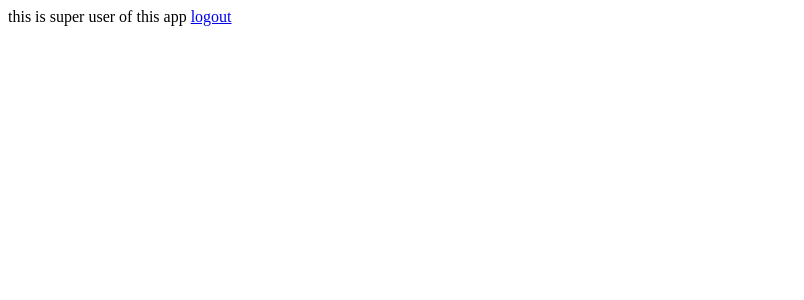
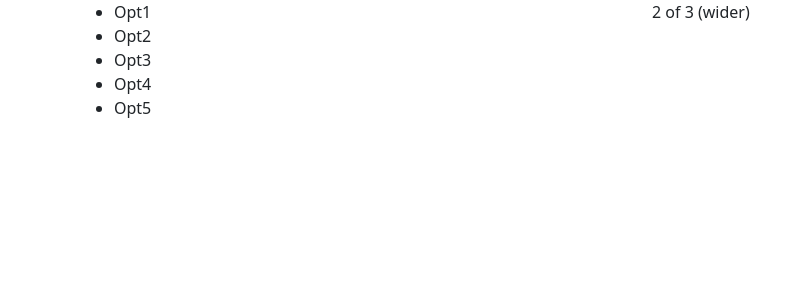
Before and after one commit to 23f1001713/Placement-Portal-App, a Flask app: page /admin in a window 1280 px wide. Shown: the top 300 px of the page, without its empty margins (0-804 px from the left). Run offline with Flask 3, Linux system fonts and the light colour scheme; a user stored in the database is signed in.

Commit message:
Milestone-PPA Admin-Dashboard-Management

```diff
--- a/templates/admin.html
+++ b/templates/admin.html
@@ -5,11 +5,30 @@
     <meta charset="UTF-8">
     <meta name="viewport" content="width=device-width, initial-scale=1.0">
     <title>Document</title>
+    <link href="https://cdn.jsdelivr.net/npm/bootstrap@5.0.2/dist/css/bootstrap.min.css" rel="stylesheet"
+        integrity="sha384-EVSTQN3/azprG1Anm3QDgpJLIm9Nao0Yz1ztcQTwFspd3yD65VohhpuuCOmLASjC" crossorigin="anonymous">
 </head>
 
 <body>
-    this is super user of this app
-    <a href="{{url_for('logout')}}">logout</a>
+    <div class="container">
+        <div class="row">
+            <div class="col">
+                <ul>
+                    <li>Opt1</li>
+                    <li>Opt2</li>
+                    <li>Opt3</li>
+                    <li>Opt4</li>
+                    <li>Opt5</li>
+                </ul>
+            </div>
+            <div class="col-6">
+                2 of 3 (wider)
+            </div>
+
+        </div>
+    </div>
+
+
 </body>
 
 </html>
--- a/templates/index.html
+++ b/templates/index.html
@@ -8,6 +8,7 @@
 </head>
 
 <body>
+
     there will be login and register page buttons
     <a href="{{url_for('register')}}">Register Page</a>
     <a href="{{url_for('login')}}">Login Page</a>
```
Also changed, not shown: templates/login.html (+53 -13 lines).
